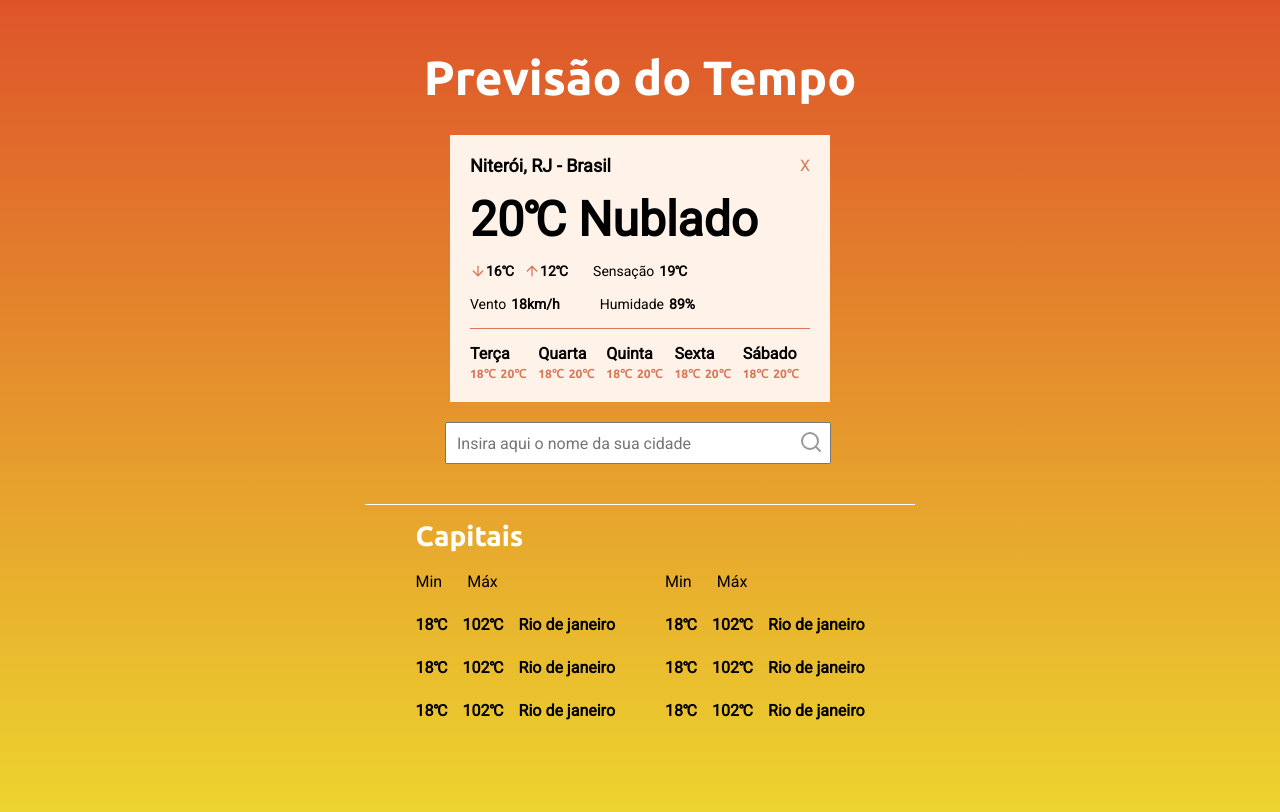
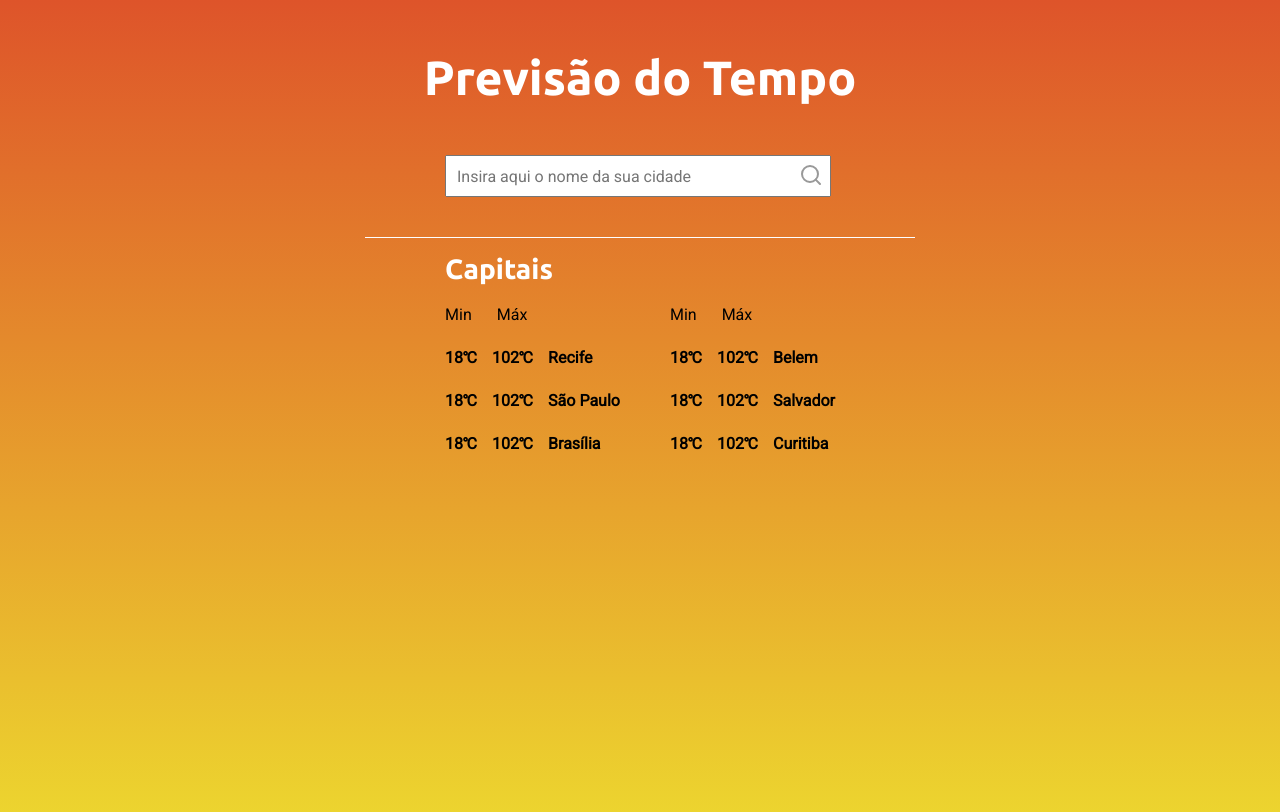
Before and after one commit to lcassiol/reactjs-weather, a React (Create React App) app: page / in a window 1280 px wide. Shown: the top 812 px of the page. Built offline with nearby package versions, Linux system fonts and the light colour scheme.

Commit message:
Few adjusts

```diff
--- a/src/pages/Home/index.tsx
+++ b/src/pages/Home/index.tsx
@@ -20,6 +20,7 @@ import {
 
 const Home = () => {
   const [search, setSearch] = useState('');
+  const [showDetails, setShowDetails] = useState(false);
 
   const searchWeather = useCallback(() => {
     return weatherAPI.get('forecast', {
@@ -33,7 +34,7 @@ const Home = () => {
   }, [search]);
 
   const loadDefault = useCallback((city: string) => {
-    return weatherAPI.get('forecast', {
+    return weatherAPI.get('weather', {
       params: {
         q: city,
         appid: '93bbe3ad2f8c6d1617d79ab06f4cc5d0',
@@ -42,6 +43,33 @@ const Home = () => {
       },
     });
   }, []);
+
+  const handleSearch = useCallback(async () => {
+    console.log('search new weather');
+    console.log(search);
+
+    const { data } = await weatherAPI.get('forecast', {
+      params: {
+        q: `${search},BR`,
+        appid: '93bbe3ad2f8c6d1617d79ab06f4cc5d0',
+        units: 'metric',
+        lang: 'pt_br',
+      },
+    });
+
+    console.log(data);
+    // percorrer a lista que vem, para pegar uma vez de cada dia,
+    // para poder completar 5 dias
+  }, [search]);
+
+  const handleSearchKeyPress = useCallback(
+    (event: React.KeyboardEvent) => {
+      if (event.key === 'Enter') {
+        handleSearch();
+      }
+    },
+    [handleSearch]
+  );
 
   useEffect(() => {
     async function initialValues() {
@@ -52,8 +80,6 @@ const Home = () => {
         responseBelem,
         responseSalvador,
         responseCuritiba,
-        responseManaus,
-        responseJoaoPessoa,
       ] = await Promise.all([
         loadDefault('Recife,BR'),
         loadDefault('São Paulo,BR'),
@@ -61,8 +87,6 @@ const Home = () => {
         loadDefault('Belem,BR'),
         loadDefault('Salvador,BR'),
         loadDefault('Curitiba,BR'),
-        loadDefault('Manaus,BR'),
-        loadDefault('João Pessoa,BR'),
       ]);
     }
 
@@ -72,10 +96,13 @@ const Home = () => {
   return (
     <Container>
       <Title>Previsão do Tempo</Title>
+      {showDetails && (
         <Details>
           <City>
             <span>Niterói, RJ - Brasil</span>
-          <button type="button">X</button>
+            <button type="button" onClick={() => setShowDetails(false)}>
+              X
+            </button>
           </City>
           <p>20℃ Nublado</p>
 
@@ -146,17 +173,18 @@ const Home = () => {
             </div>
           </Forecast>
         </Details>
+      )}
+
       <Form>
         <input
           type="text"
           className="inputCity"
           placeholder="Insira aqui o nome da sua cidade"
+          value={search}
+          onChange={(e) => setSearch(e.target.value)}
+          onKeyPress={handleSearchKeyPress}
         />
-        <button
-          type="button"
-          onClick={() => alert('teste')}
-          className="searchButton"
-        >
+        <button type="button" onClick={handleSearch} className="searchButton">
           <FiSearch color="#999" size={24} />
         </button>
       </Form>
@@ -174,19 +202,19 @@ const Home = () => {
               <section>
                 <strong>18℃</strong>
                 <strong>102℃</strong>
-                <strong>Rio de janeiro</strong>
+                <strong>Recife</strong>
               </section>
 
               <section>
                 <strong>18℃</strong>
                 <strong>102℃</strong>
-                <strong>Rio de janeiro</strong>
+                <strong>São Paulo</strong>
               </section>
 
               <section>
                 <strong>18℃</strong>
                 <strong>102℃</strong>
-                <strong>Rio de janeiro</strong>
+                <strong>Brasília</strong>
               </section>
             </div>
           </div>
@@ -201,19 +229,19 @@ const Home = () => {
               <section>
                 <strong>18℃</strong>
                 <strong>102℃</strong>
-                <strong>Rio de janeiro</strong>
+                <strong>Belem</strong>
               </section>
 
               <section>
                 <strong>18℃</strong>
                 <strong>102℃</strong>
-                <strong>Rio de janeiro</strong>
+                <strong>Salvador</strong>
               </section>
 
               <section>
                 <strong>18℃</strong>
                 <strong>102℃</strong>
-                <strong>Rio de janeiro</strong>
+                <strong>Curitiba</strong>
               </section>
             </div>
           </div>
```
Lines whose indentation alone changed are shown as unchanged.
